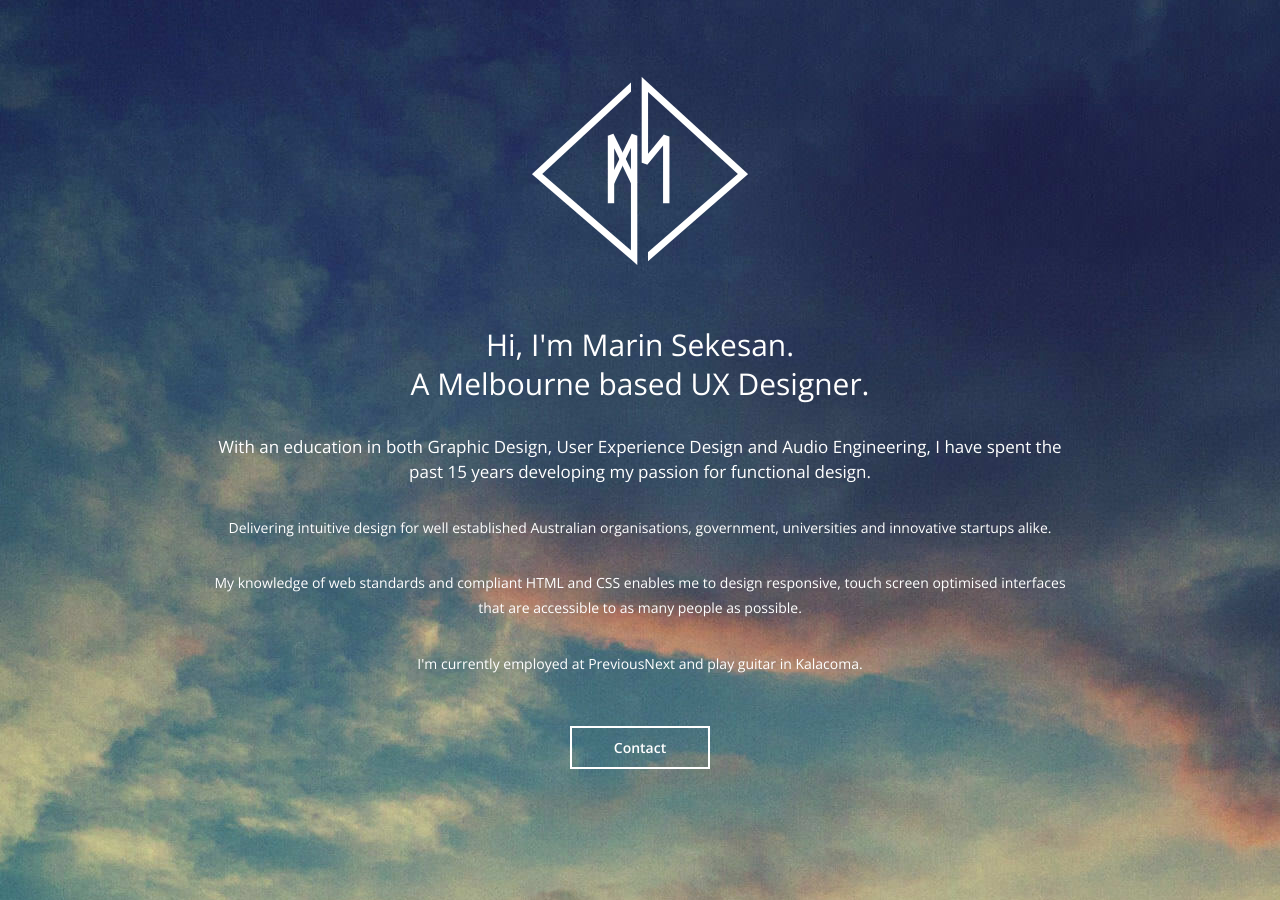
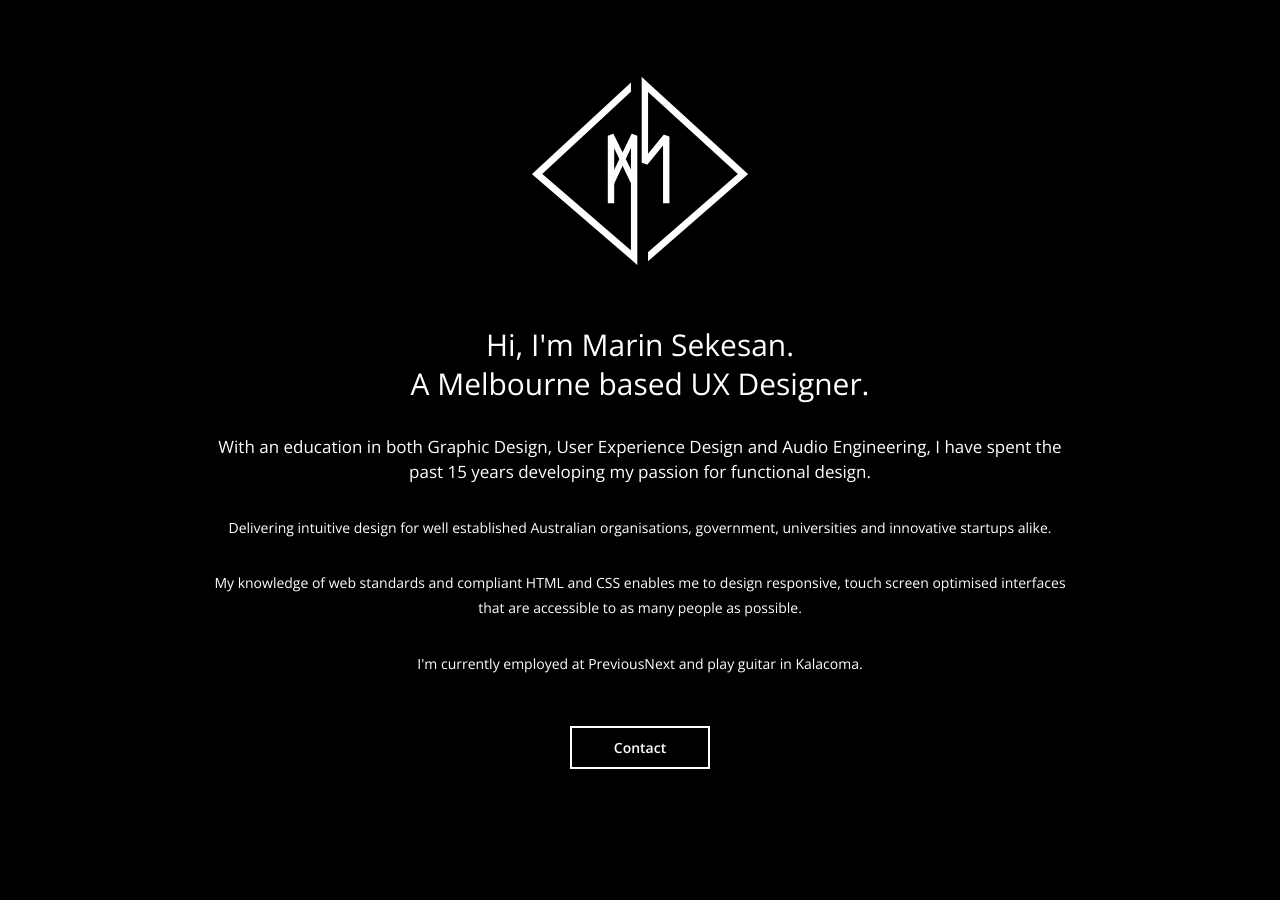
Before and after one commit to marinulon/marinulon.github.io, a Jekyll site: the page built from index.html, in a window 1280 px wide. Built offline with Jekyll 4.4.1, drawn with Linux system fonts in a browser that asks for light colours; nearby versions of some CDN libraries; Markdown is read by kramdown in place of the engine named in the settings; the list of posts is cut into pages by our own code.

Commit message:
Update marinulon.css

```diff
--- a/css/marinulon.css
+++ b/css/marinulon.css
@@ -369,7 +369,7 @@ header {
 }
 @media (min-width: 720px) {
   header {
-    background-image: url(/assets/css_bg--large.jpg);
+    background--color:#000000;
   }
 }
   .header__nav {
@@ -449,7 +449,7 @@ header {
   .intro {
     padding: 6% 2em 0;
     height: 100vh;
-    background-image: url(/assets/css_bg--large.jpg);
+    background-color:#000000;
   }
 }
 .work--is-expanded .intro {
```
